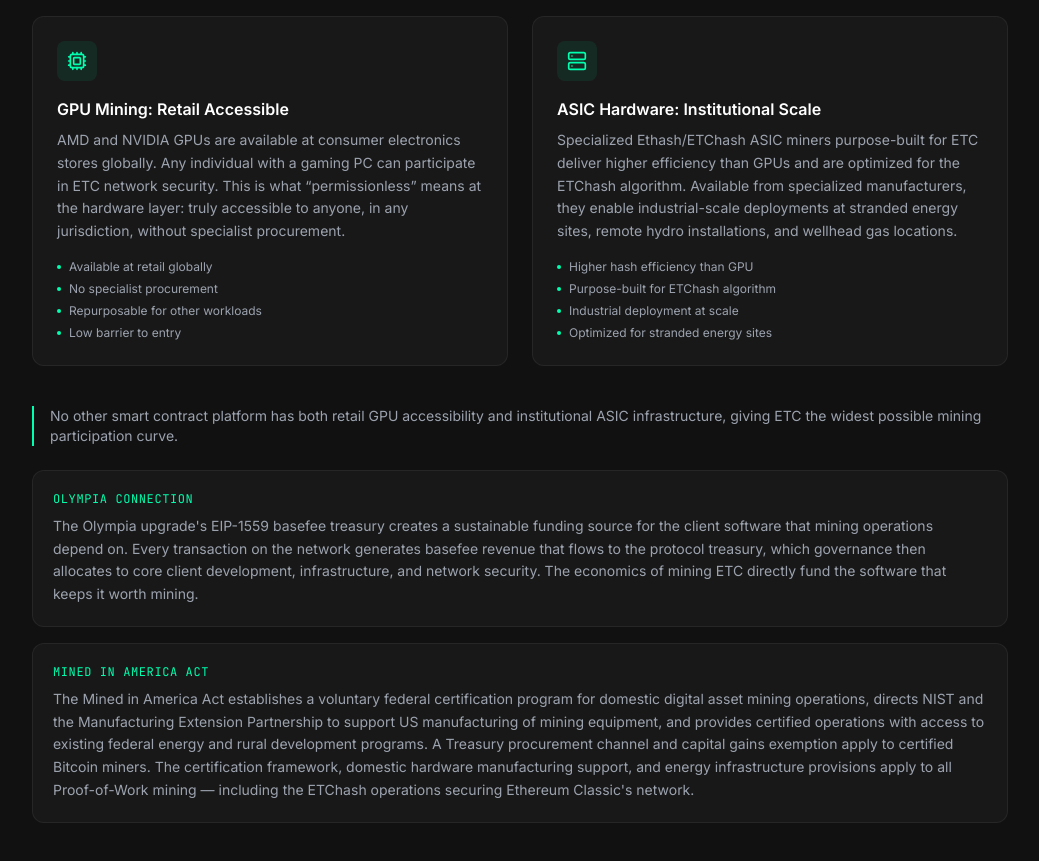
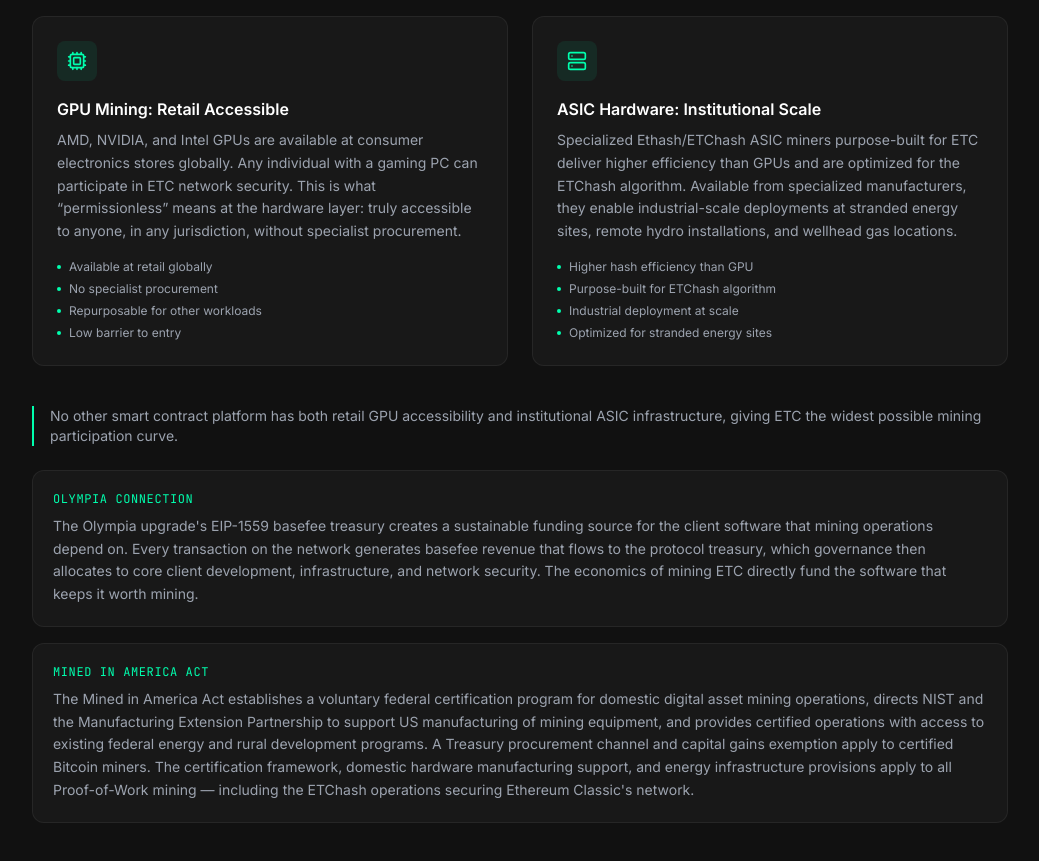
Before and after one commit to EthereumClassicDAO/ethereumclassicdao-org, a Next.js app: page /environmental-impact in a window 1280 px wide. Shown: the part 5780-6641 px from the top of the page, without its empty margins (120-1159 px from the left). Built offline with nearby package versions, Linux system fonts and the light colour scheme; no server answers.

Commit message:
fix(env-impact): add Intel to GPU mining hardware list
AMD, NVIDIA, and Intel Arc GPUs all support ETC mining and are available
at retail. Omitting Intel was an oversight given Intel's Arc lineup.

Co-Authored-By: Claude Sonnet 4.6 <noreply@anthropic.com>

```diff
--- a/components/environmental-impact/MiningHardwareSection.tsx
+++ b/components/environmental-impact/MiningHardwareSection.tsx
@@ -37,9 +37,9 @@ export function MiningHardwareSection() {
                   GPU Mining: Retail Accessible
                 </h3>
                 <p className="mt-2 text-sm leading-relaxed text-[var(--text-muted)]">
-                  AMD and NVIDIA GPUs are available at consumer electronics
-                  stores globally. Any individual with a gaming PC can
-                  participate in ETC network security. This is what
+                  AMD, NVIDIA, and Intel GPUs are available at consumer
+                  electronics stores globally. Any individual with a gaming PC
+                  can participate in ETC network security. This is what
                   &ldquo;permissionless&rdquo; means at the hardware layer:
                   truly accessible to anyone, in any jurisdiction, without
                   specialist procurement.
```
